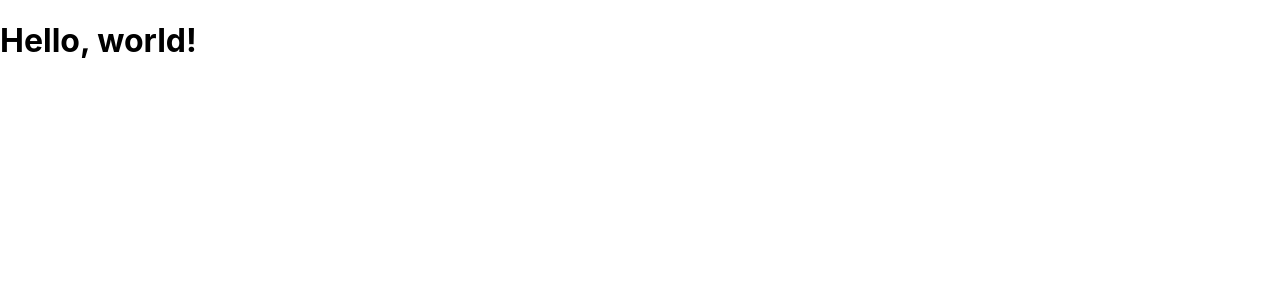
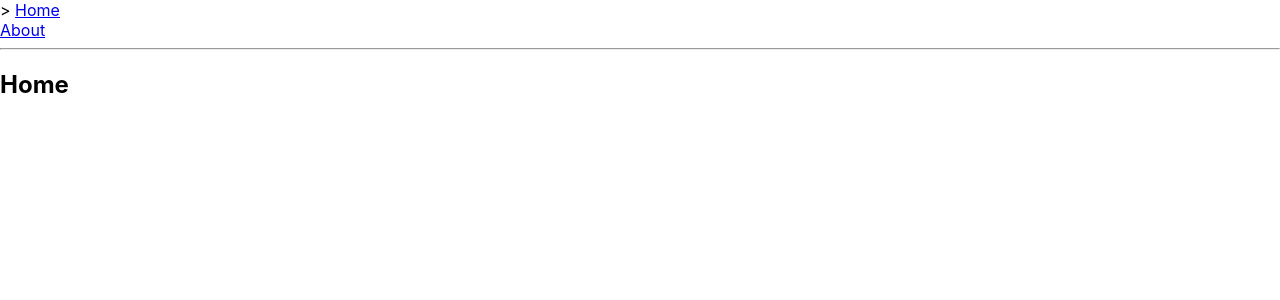
Before and after one commit to baby7305/react-router, a React (Create React App) app: page / in a window 1280 px wide. Shown: the top 300 px of the page. Built offline with nearby package versions, Linux system fonts and the light colour scheme.

Commit message:
Custom Link

```diff
--- a/src/App.js
+++ b/src/App.js
@@ -1,12 +1,50 @@
 import React, { Component } from 'react';
+import { BrowserRouter as Router, Route, Link } from "react-router-dom";
 import './App.css';
 
-class App extends Component {
-  render() {
-    return (
-      <h1>Hello, world!</h1>
-    );
-  }
+function CustomLinkExample() {
+  return (
+    <Router>
+      <div>
+        <OldSchoolMenuLink activeOnlyWhenExact={true} to="/" label="Home" />
+        <OldSchoolMenuLink to="/about" label="About" />
+        <hr />
+        <Route exact path="/" component={Home} />
+        <Route path="/about" component={About} />
+      </div>
+    </Router>
+  );
 }
 
-export default App;
+function OldSchoolMenuLink({ label, to, activeOnlyWhenExact }) {
+  return (
+    <Route
+      path={to}
+      exact={activeOnlyWhenExact}
+      children={({ match }) => (
+        <div className={match ? "active" : ""}>
+          {match ? "> " : ""}
+          <Link to={to}>{label}</Link>
+        </div>
+      )}
+    />
+  );
+}
+
+function Home() {
+  return (
+    <div>
+      <h2>Home</h2>
+    </div>
+  );
+}
+
+function About() {
+  return (
+    <div>
+      <h2>About</h2>
+    </div>
+  );
+}
+
+export default CustomLinkExample;
```
